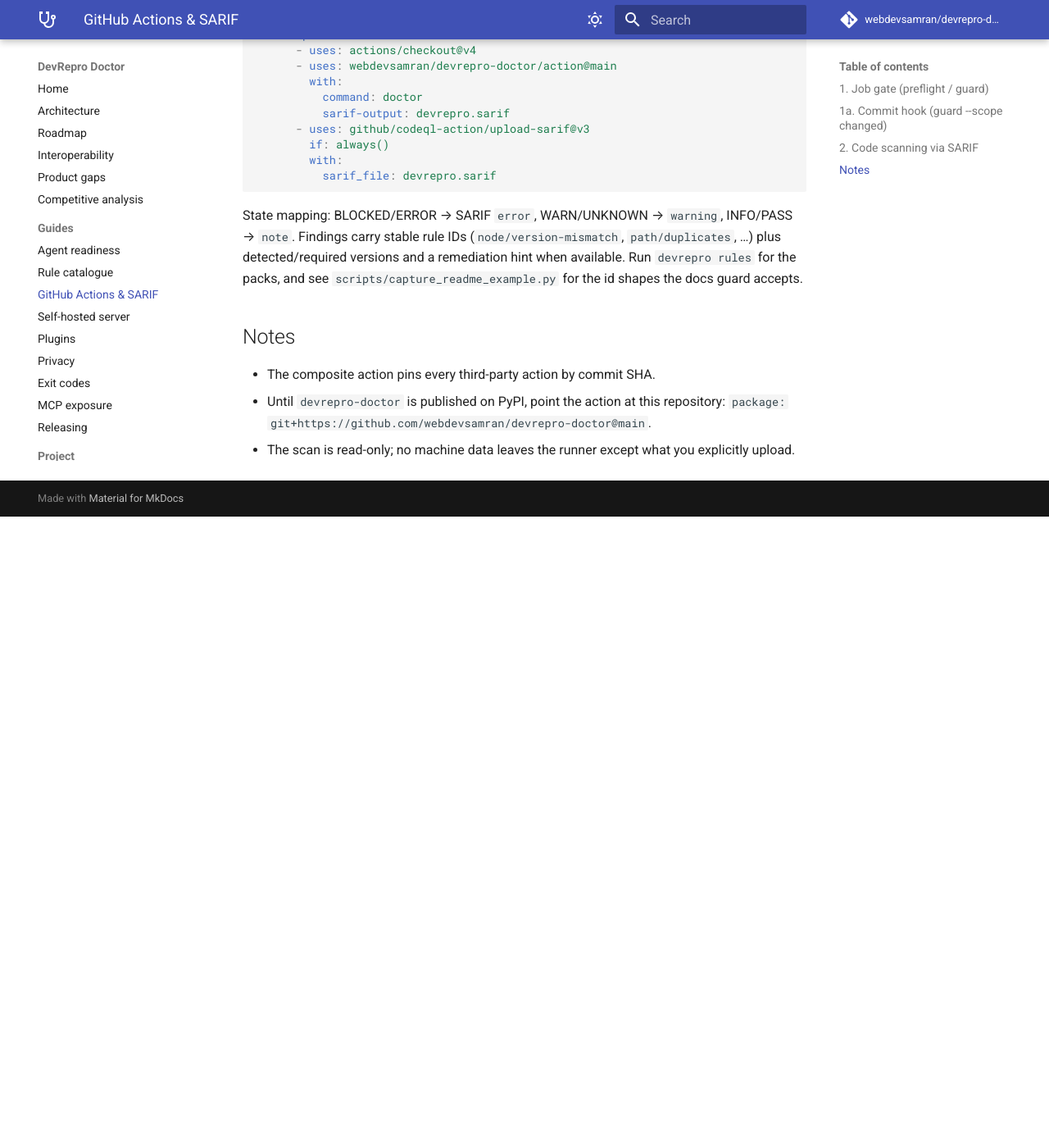
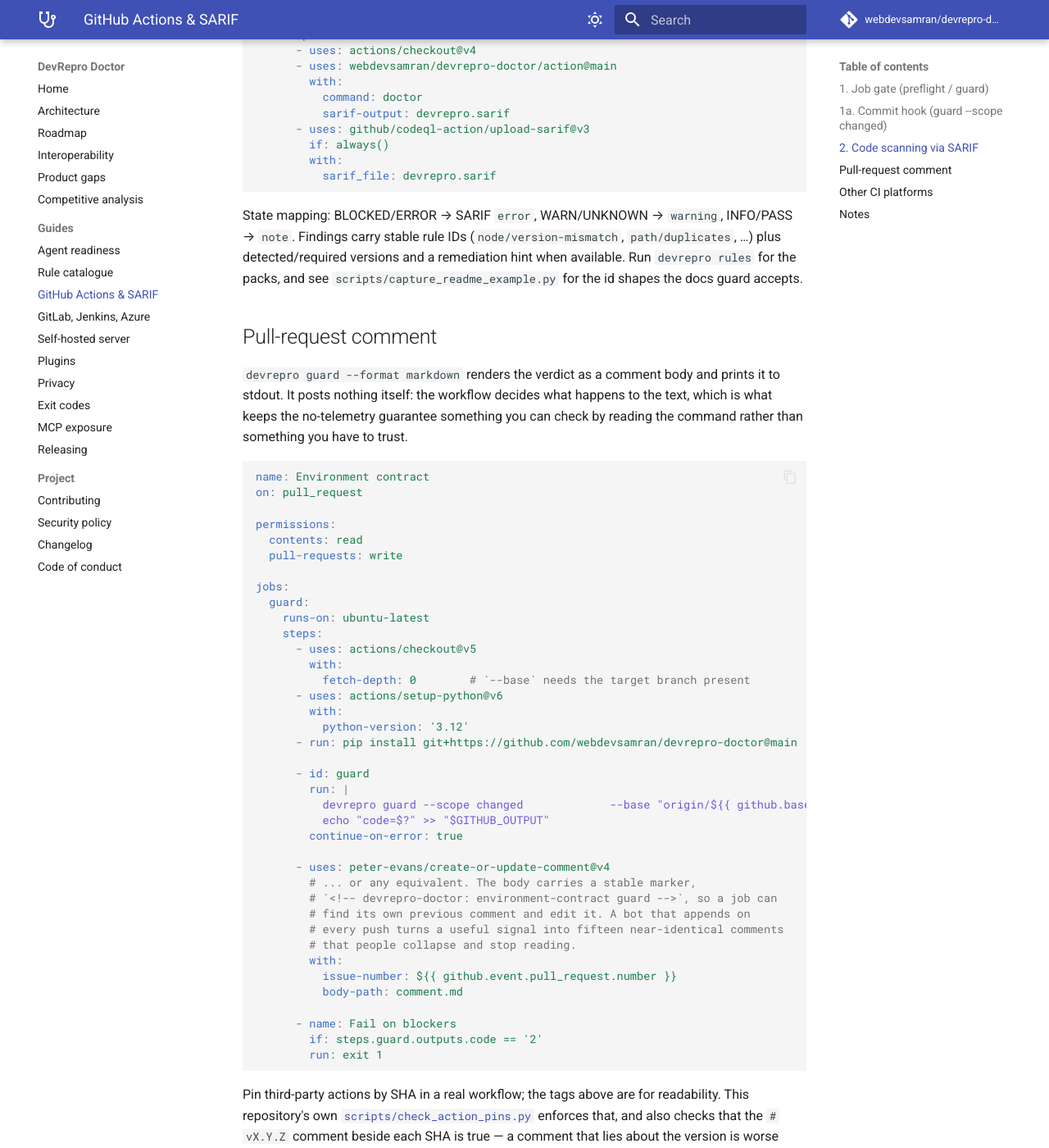
Before and after one commit to webdevsamran/devrepro-doctor, an MkDocs documentation site: the page built from docs/ci-github-actions.md, in a window 1280 px wide and 1400 px high, scrolled down 1550 px. Shown: the whole window at 82% size. Built offline with MkDocs 1.6.1 and Material for MkDocs 9.7.7, drawn with Linux system fonts in a browser that asks for light colours; comment, search, counter and statistics services are not loaded; before the commit the page ends 2180 px from its top, so only the background shows below that; some of the changed text lies outside the part shown.

Commit message:
feat(guard): render the verdict as a pull-request comment, and document non-GitHub CI
`devrepro guard --format markdown` prints the same verdict as a comment body
and posts nothing. That split is the point: the workflow decides what happens
to the text, so the no-telemetry guarantee is something you can check by
reading the command rather than something you have to take on trust.

The body opens with a stable marker so a job can find its own previous comment
and edit it. A bot that appends on every push turns a useful signal into fifteen
near-identical comments that people collapse and stop reading, and the marker
costs one line.

Table cells are escaped, and a test proves it by counting delimiters: a
remediation hint can contain a shell pipeline and a Windows PATH is full of
pipes, and an unescaped one splits the row into extra columns. A reader who
sees a mangled table concludes the tool is broken rather than that their
machine is.

`--json` becomes a shorthand for `--format json` rather than a competing flag,
because scripts already pass it.

`docs/ci-other-platforms.md` covers GitLab CI, Jenkins, Azure Pipelines and
Bitbucket, with the GitLab Notes API recipe for the comment. Every example
distinguishes exit 1 from 2 from 3 rather than testing for non-zero: this
project publishes an exit-code contract precisely so a crash and a mistyped
flag cannot be mistaken for a verdict about the machine, and a template that
collapses them teaches the opposite. The Azure example uses `devrepro scan
--format junit`, verified against the CLI rather than assumed -- the first
draft said `export`, which takes a saved file and writes a directory.

Closes DRD-104 and DRD-030.

````diff
--- a/docs/ci-github-actions.md
+++ b/docs/ci-github-actions.md
@@ -84,6 +84,66 @@
 when available. Run `devrepro rules` for the packs, and see
 `scripts/capture_readme_example.py` for the id shapes the docs guard accepts.
 
+## Pull-request comment
+
+`devrepro guard --format markdown` renders the verdict as a comment body and
+prints it to stdout. It posts nothing itself: the workflow decides what happens
+to the text, which is what keeps the no-telemetry guarantee something you can
+check by reading the command rather than something you have to trust.
+
+```yaml
+name: Environment contract
+on: pull_request
+
+permissions:
+  contents: read
+  pull-requests: write
+
+jobs:
+  guard:
+    runs-on: ubuntu-latest
+    steps:
+      - uses: actions/checkout@v5
+        with:
+          fetch-depth: 0        # `--base` needs the target branch present
+      - uses: actions/setup-python@v6
+        with:
+          python-version: '3.12'
+      - run: pip install git+https://github.com/webdevsamran/devrepro-doctor@main
+
+      - id: guard
+        run: |
+          devrepro guard --scope changed             --base "origin/${{ github.base_ref }}"             --format markdown > comment.md
+          echo "code=$?" >> "$GITHUB_OUTPUT"
+        continue-on-error: true
+
+      - uses: peter-evans/create-or-update-comment@v4
+        # ... or any equivalent. The body carries a stable marker,
+        # `<!-- devrepro-doctor: environment-contract guard -->`, so a job can
+        # find its own previous comment and edit it. A bot that appends on
+        # every push turns a useful signal into fifteen near-identical comments
+        # that people collapse and stop reading.
+        with:
+          issue-number: ${{ github.event.pull_request.number }}
+          body-path: comment.md
+
+      - name: Fail on blockers
+        if: steps.guard.outputs.code == '2'
+        run: exit 1
+```
+
+Pin third-party actions by SHA in a real workflow; the tags above are for
+readability. This repository's own
+[`scripts/check_action_pins.py`](https://github.com/webdevsamran/devrepro-doctor/blob/main/scripts/check_action_pins.py)
+enforces that, and also checks that the `# vX.Y.Z` comment beside each SHA is
+true — a comment that lies about the version is worse than no comment, because
+it is what a reviewer actually reads.
+
+## Other CI platforms
+
+GitLab CI, Jenkins, Azure Pipelines and Bitbucket examples are on
+[their own page](ci-other-platforms.md).
+
 ## Notes
 
 - The composite action pins every third-party action by commit SHA.
--- a/mkdocs.yml
+++ b/mkdocs.yml
@@ -39,6 +39,7 @@
       - Agent readiness: AGENT-READINESS.md
       - Rule catalogue: RULES.md
       - GitHub Actions & SARIF: ci-github-actions.md
+      - GitLab, Jenkins, Azure: ci-other-platforms.md
       - Self-hosted server: SERVER.md
       - Plugins: PLUGINS.md
       - Privacy: PRIVACY.md
````
Also changed, not shown: CHANGELOG.md (+25 -0 lines), docs/ci-other-platforms.md (added, +200 -0 lines), 3 other files.
